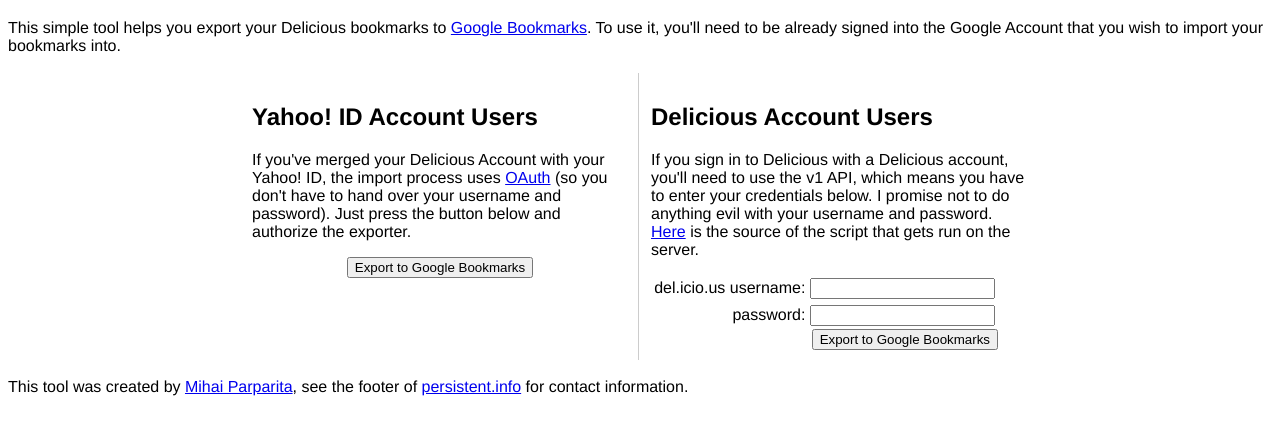
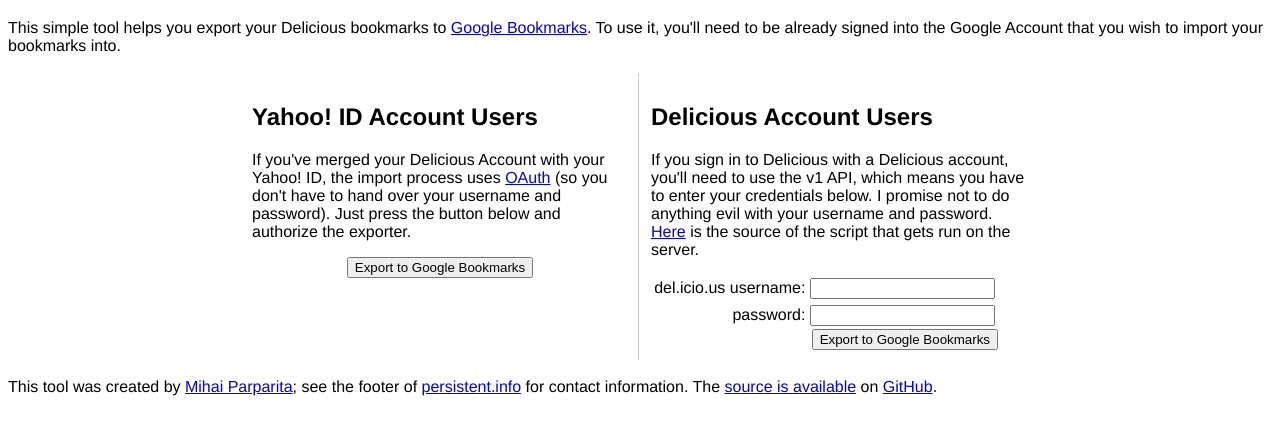
Before and after one commit to mihaip/delicious2google, a plain HTML site: page app/static/index.html in a window 1280 px wide. Shown: the part 61-496 px from the top of the page. Drawn offline with Linux system fonts and the light colour scheme.

Commit message:
Add GitHub repository link.

```diff
--- a/app/static/index.html
+++ b/app/static/index.html
@@ -87,7 +87,6 @@
     </tr>
   </table>
 
-  <p>This tool was created by <a href="http://persistent.info/">Mihai Parparita</a>, see the footer of <a href="http://persistent.info/">persistent.info</a> for contact information.</p>
-
+  <p>This tool was created by <a href="http://persistent.info/">Mihai Parparita</a>; see the footer of <a href="http://persistent.info/">persistent.info</a> for contact information. The <a href="https://github.com/mihaip/delicious2google/">source is available</a> on <a href="http://www.github.com/">GitHub</a>.</p>
 </body>
 </html>
```
